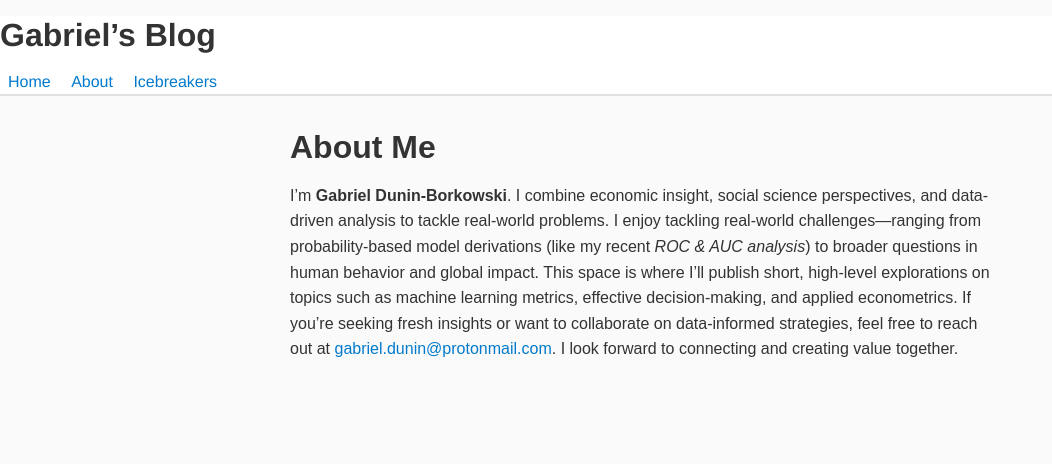
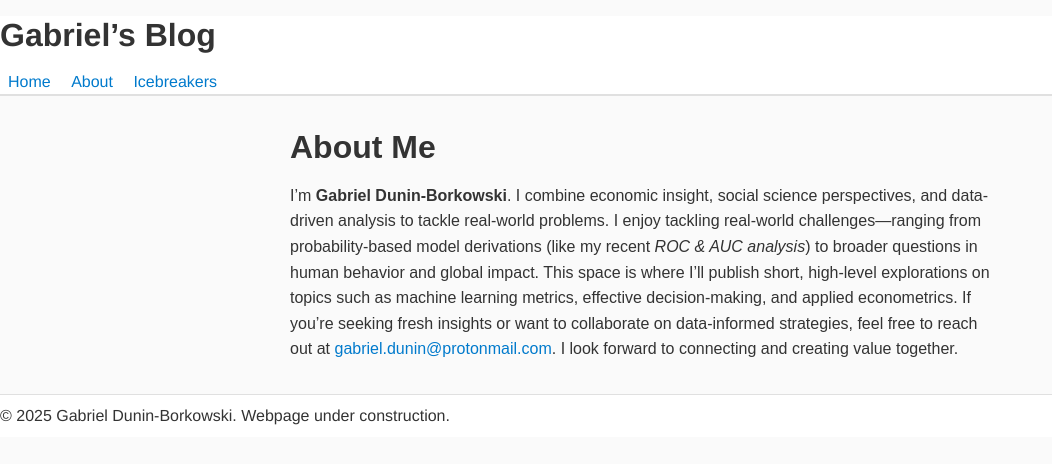
Before and after one commit to econometricsfanboy/gabrieldunin.com, a Jekyll site: the page built from docs/about.html, in a window 1280 px wide. Shown: the top 464 px of the page, without its empty margins (0-1052 px from the left). Built offline with Jekyll 4.4.1, drawn with Linux system fonts in a browser that asks for light colours.

Commit message:
Update default.html
Added footer to default layout

```diff
--- a/docs/_layouts/default.html
+++ b/docs/_layouts/default.html
@@ -32,5 +32,8 @@
     {{ content }}
   </main>
 
+  <footer>
+    <p>&copy; 2025 Gabriel Dunin-Borkowski. Webpage under construction.</p>
+  </footer>
 </body>
 </html>
```
